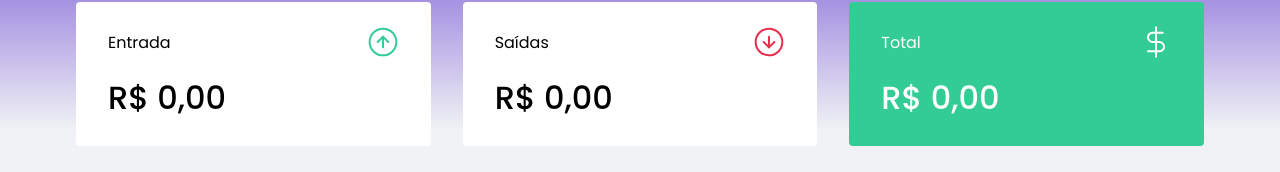
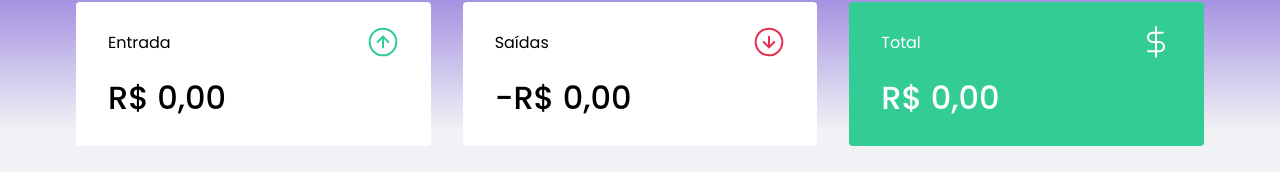
Before and after one commit to victor-magaldi/DT-money, a React (Create React App) app: page / in a window 1280 px wide. Shown: the part 142-314 px from the top of the page. Built offline with nearby package versions, Linux system fonts and the light colour scheme; no server answers; what miragejs would draw is missing.

Commit message:
minor sinal

```diff
--- a/src/components/Summary/index.tsx
+++ b/src/components/Summary/index.tsx
@@ -53,6 +53,7 @@ export function Summary() {
           <img src={outcomeImg} alt="Entradas" />
         </header>
         <strong>
+          -
           {new Intl.NumberFormat("pt-BR", {
             style: "currency",
             currency: "BRL",
```
